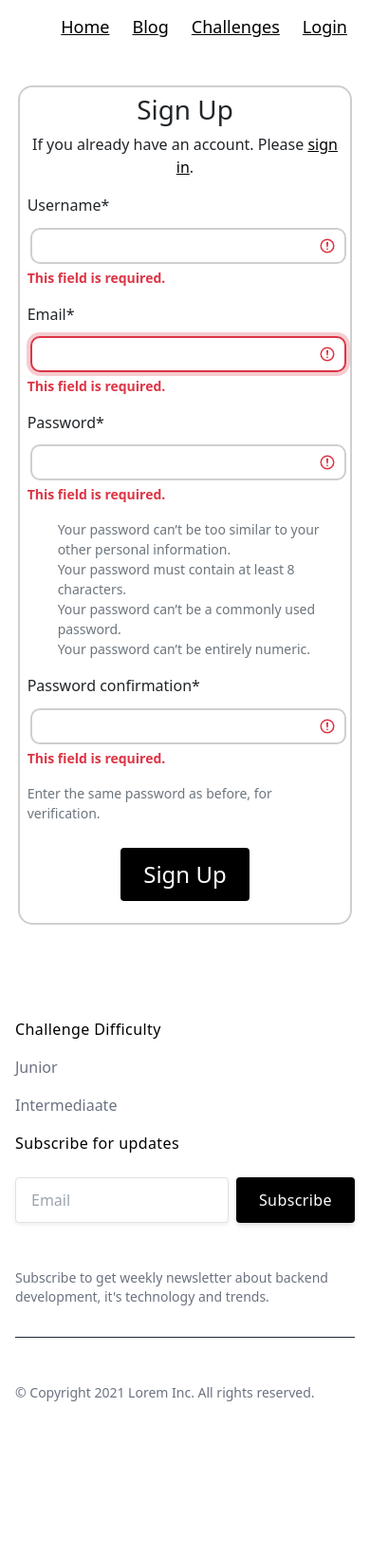
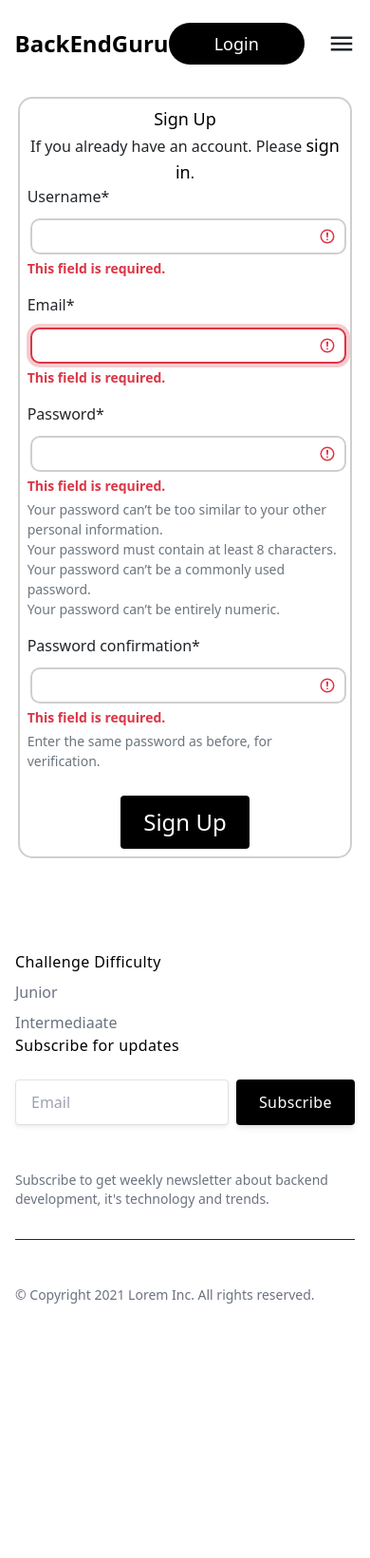
Before and after one commit to vbello-tech/BackEndGuru, a Django app: page /signup/ in a window 390 px wide. Shown: the whole page at 95% size. After the commit the page ends 1373 px from the top, so only its background shows below. Run offline with Django 5.2, Linux system fonts and the light colour scheme; some libraries are stand-ins or nearby versions.

Commit message:
make nav bar responsive

```diff
--- a/Templates/account/login.html
+++ b/Templates/account/login.html
@@ -9,10 +9,11 @@
 <div class="container">
   <div class="center-div">
 
-  <h1 class="text-center">{% trans "Sign In" %}</h1>
+  <h1 class="text-center text-lg text-black font-medium">{% trans "Sign In" %}</h1>
 
   <p class="text-center">If you have not created an account yet, then please
-  <a href="{% url 'user:signup' %}">sign up</a>.</p>
+  <a class="text-lg text-black font-medium hover:underline underline-offset-4" href="{% url 'user:signup' %}">sign up</a>.
+  </p>
 
 
     <br>
--- a/Templates/account/signup.html
+++ b/Templates/account/signup.html
@@ -9,9 +9,9 @@
 
     <div class="center-div">
 
-    <h1 class="text-center">{% trans "Sign Up" %}</h1>
+    <h1 class="text-center text-lg text-black font-medium">{% trans "Sign Up" %}</h1>
 
-    <p class="text-center">If you already have an account. Please <a href="{% url 'user:login' %}">sign in</a>.</p>
+    <p class="text-center">If you already have an account. Please <a class="text-lg text-black font-medium hover:underline underline-offset-4"  href="{% url 'user:login' %}">sign in</a>.</p>
 
     <form class="form-group" method="post" action="{% url 'user:signup' %}">
       {% csrf_token %}
--- a/Templates/base.html
+++ b/Templates/base.html
@@ -10,7 +10,8 @@
     <link rel="shortcut icon" href="{% static 'images/BackEndGuru.ico' %}" type="image/x-icon">
     <title>{% block title %} {% endblock title %}</title>
     <script src="https://unpkg.com/htmx.org@1.9.4" integrity="sha384-zUfuhFKKZCbHTY6aRR46gxiqszMk5tcHjsVFxnUo8VMus4kHGVdIYVbOYYNlKmHV" crossorigin="anonymous"></script>
-
+    <script src="https://unpkg.com/ionicons@4.5.10-0/dist/ionicons.js"></script>
+    <script src="https://cdn.tailwindcss.com"></script>
 
     <meta content="BackEndGuru is a webapp that helps backend developers hone their skills and become better. The
         website contains challenges that they can participate in to help them become better at backend engineering." name="description">
@@ -19,33 +20,53 @@
 </head>
 
 <body>
+
 <div class="flex flex-col min-h-screen">
 <!------------- nav  ----------->
-        <header class="px-4 lg:px-6 h-14 flex items-center">
-            <Link class="flex items-center justify-center" href="#">
-              <span class="font-semibold text-lg text-black hidden md:inline">BackEndGuru</span>
-            </Link>
-            <nav class="ml-auto flex gap-4 sm:gap-6">
-              <a class="text-lg text-black font-medium hover:underline underline-offset-4" href="{% url 'user:home' %}">
+
+    <header class="bg-white">
+        <br>
+        <nav class="flex justify-between items-center w-[92%]  mx-auto">
+            <div>
+              <span class="font-semibold text-lg text-black md:inline" style="font-size: 1.5rem;">BackEndGuru</span>
+            </div>
+            <div
+                class="nav-links duration-500 md:static absolute bg-white md:min-h-fit min-h-[60vh] left-0 top-[-100%] md:w-auto  w-full flex items-center px-5">
+                <ul class="flex md:flex-row flex-col md:items-center md:gap-[4vw] gap-8">
+                    <li>
+                         <a class="text-lg text-black font-medium hover:underline hover:text-black underline-offset-4" href="{% url 'user:home' %}">
                             Home
                           </a>
-              <a class="text-lg text-black font-medium hover:underline underline-offset-4" href="{% url 'blog:list' %}">
+                    </li>
+                    <li>
+                        <a class="text-lg text-black font-medium hover:underline hover:text-black underline-offset-4" href="{% url 'blog:list' %}">
                             Blog
                           </a>
-              <a class="text-lg text-black font-medium hover:underline underline-offset-4" href="{% url 'challenge:list' %}">
+                    </li>
+                    <li>
+                        <a class="text-lg text-black font-medium hover:underline hover:text-black underline-offset-4" href="{% url 'challenge:list' %}">
                             Challenges
                           </a>
+                    </li>
+                </ul>
+            </div>
+            <div class="flex items-center gap-6">
+
                 {% if user.is_authenticated %}
-             <a class="text-lg text-black font-medium hover:underline underline-offset-4" href="{% url 'user:profile' %}">
-                Your Tasks
+                        <a  href="{% url 'user:profile' %}">
+                            <img src="{% static 'images/user.png' %}" alt="User Profile" class="rounded-circle" width="50">
                           </a>
                 {% else %}
-              <a class="text-lg text-black font-medium hover:underline underline-offset-4" href="{% url 'user:login' %}">
+                    <button class="bg-[black] text-white px-5 py-2 rounded-full hover:bg-[black]">
+                        <a class="text-lg font-medium hover:underline hover:text-white underline-offset-4" href="{% url 'user:login' %}">
                             Login
                           </a>
+                    </button>
                 {% endif %}
+                <ion-icon onclick="onToggleMenu(this)" name="menu" class="text-3xl cursor-pointer md:hidden"></ion-icon>
+            </div>
+
         </nav>
-
     </header>
 
             {% if messages %}
@@ -112,6 +133,8 @@
   </div>
     </div>
 
+
+
     <script>
         const flashMessage = document.getElementById('flash-message');
         const closeButton = document.getElementById('close-btn');
@@ -125,6 +148,16 @@
         });
     </script>
 
+  <script>
+      // nav bar script
+        const navLinks = document.querySelector('.nav-links')
+        function onToggleMenu(e){
+            e.name = e.name === 'menu' ? 'close' : 'menu'
+            navLinks.classList.toggle('top-[9%]')
+        }
+    </script>
+
+
    <script src="https://cdn.jsdelivr.net/npm/@popperjs/core@2.9.2/dist/umd/popper.min.js" integrity="sha384-IQsoLXl5PILFhosVNubq5LC7Qb9DXgDA9i+tQ8Zj3iwWAwPtgFTxbJ8NT4GN1R8p" crossorigin="anonymous"></script>
    <script src="https://cdn.jsdelivr.net/npm/bootstrap@5.0.2/dist/js/bootstrap.min.js" integrity="sha384-cVKIPhGWiC2Al4u+LWgxfKTRIcfu0JTxR+EQDz/bgldoEyl4H0zUF0QKbrJ0EcQF" crossorigin="anonymous"></script>
 
```
Also changed, not shown: Core/settings/base.py (+1 -13 lines), Core/settings/development.py (+27 -2 lines), Core/settings/production.py (+14 -2 lines), Static/images/BLGRM.png (added), Static/images/user.png (added), Static/images/vb.jpg (added), 1 other file. Lines whose indentation alone changed are shown as unchanged.
